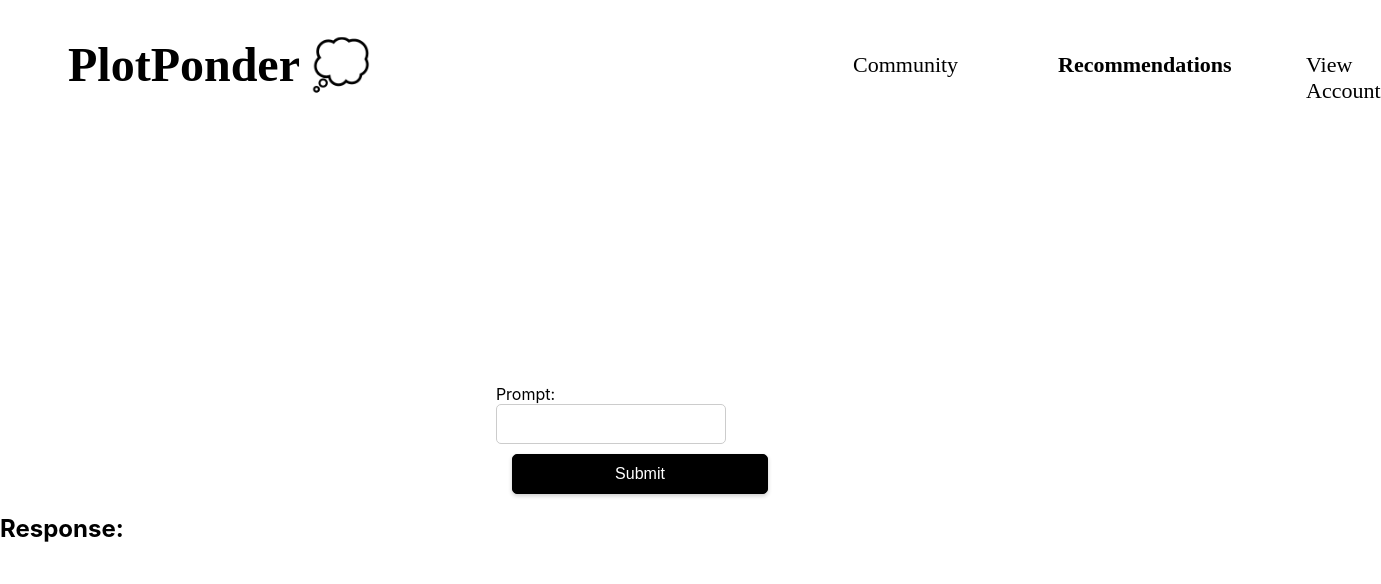
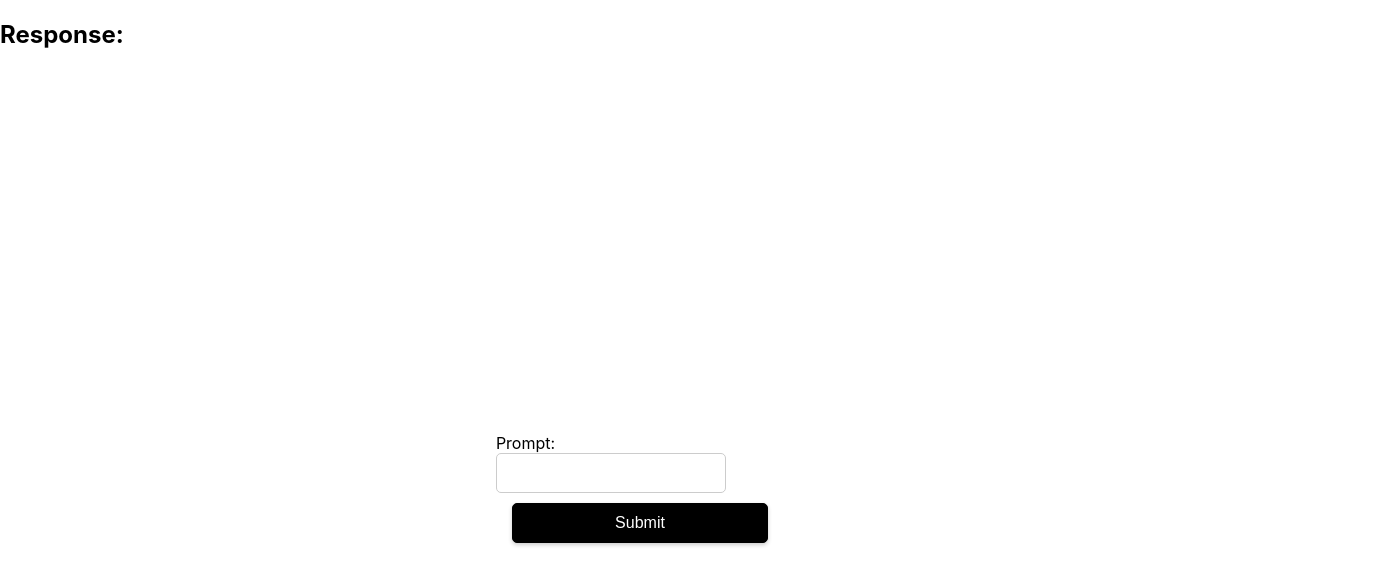
Before and after one commit to sahiti-akella/SENG401FinalProject, a React (Create React App) app in the folder plotponder/: page /Recommendations/BookBot in a window 1280 px wide. Shown: the top 584 px of the page, 1381 px wide, since content can reach past the window. Built offline with nearby package versions, Linux system fonts and the light colour scheme.

Commit message:
Fixed Navbar rendering

```diff
--- a/plotponder/package.json
+++ b/plotponder/package.json
@@ -7,14 +7,11 @@
     "@testing-library/react": "^13.4.0",
     "@testing-library/user-event": "^13.5.0",
     "axios": "^1.6.7",
-<<<<<<< Updated upstream
-=======
     "body-parser": "^1.20.2",
     "cores": "^0.8.5",
     "cors": "^2.8.5",
     "dotenv": "^16.4.5",
     "express": "^4.18.2",
->>>>>>> Stashed changes
     "firebase": "^10.8.0",
     "openai": "^4.28.0",
     "react": "^18.2.0",
--- a/plotponder/src/App.js
+++ b/plotponder/src/App.js
@@ -12,16 +12,9 @@ import AddBook from './components/pages/AddBook';
 import ViewCommunities from './components/pages/ViewCommunities';
 
 function App() {
-  // Get the current route
-  const currentRoute = window.location.pathname;
-
-  // Function to determine whether to show Navbar
-  const shouldShowNavbar = () => {
-    return currentRoute !== '/' && currentRoute !== '/SignIn' && currentRoute !== '/SignUp';
-  };
-
   return (
     <Router>
+      <div> {/* Wrap everything in a div */}
         <Routes>
           {/* Home Page */}
           <Route path="/" element={<WelcomePage />} />
@@ -39,9 +32,7 @@ function App() {
           {/* Catch-all route for unmatched paths */}
           <Route path="*" element={<Navigate to="/" />} />
         </Routes>
-
-      {/* Navbar outside of Routes */}
-      {shouldShowNavbar() && <Navbar />}
+      </div>
     </Router>
   );
 }
--- a/plotponder/src/components/Navbar.css
+++ b/plotponder/src/components/Navbar.css
@@ -1,55 +1,40 @@
-/* Navbar.css */
-.view-account.active,
-.recommendations-title.active,
-.community.active {
+.title-wrapper {
+    background-color: white;
+    color: black;
+    font-family: Century Gothic, CenturyGothic, AppleGothic, sans-serif;
+    font-size: 3vw; /* 3% of the viewport width */
+    font-weight: 500;
+    letter-spacing: 0;
+    line-height: normal;
+}
+
+.header {
+    display: flex; /* Use flexbox */
+    justify-content: space-between; /* Distribute space evenly between items */
+    align-items: center; /* Center vertically */
+    background-color: white; /* Set background color */
+    border-bottom: 1px solid #000000; /* Set border at the bottom */
+    box-shadow: 0 2px 4px rgba(0, 0, 0, 0.3); /* Add shadow to the border */
+    padding: 4vh; /* Adjust padding as needed */
+}
+
+.search-wrapper {
+    display: flex; /* Use flexbox */
+    justify-content: flex-end; /* Align items to the right */
+    align-items: center; /* Center vertically */
+    gap: 30px; /* Adjust spacing between items */
+    flex-grow: 1; /* Allow the wrapper to grow and occupy remaining space */
+}
+
+.nav-link.active {
     font-weight: 700; /* Bold */
 }
 
-.view-account {
-    left: 1306px;
-    top: 52px;
-    position: absolute;
+.nav-link {
     color: black;
-    font-size: 22px;
-    font-family: 'Inika';
-    font-weight: 400;
+    font-size: 1.5vw; /* Adjust font-size */
+    font-family: Century Gothic, CenturyGothic, AppleGothic, sans-serif; /* Same font-family as title */
+    font-weight: 500; /* Adjust font-weight */
     word-wrap: break-word;
     text-decoration: none;
 }
-
-.recommendations-title {
-    left: 1058px;
-    top: 52px;
-    position: absolute;
-    color: black;
-    font-size: 22px;
-    font-family: 'Inika';
-    font-weight: 400;
-    word-wrap: break-word;
-    text-decoration: none;
-
-}
-
-.community {
-    left: 853px;
-    top: 52px;
-    position: absolute;
-    color: black;
-    font-size: 22px;
-    font-family: 'Inika';
-    font-weight: 400;
-    word-wrap: break-word;
-    text-decoration: none;
-}
-
-.plotponder-title {
-    left: 68px;
-    top: 37px;
-    position: absolute;
-    color: black;
-    font-size: 48px;
-    font-family: 'Inika';
-    font-weight: 700;
-    word-wrap: break-word;
-    text-decoration: none;
-}
--- a/plotponder/src/components/Navbar.js
+++ b/plotponder/src/components/Navbar.js
@@ -2,14 +2,17 @@ import React from "react";
 import "./Navbar.css";
 import { NavLink } from 'react-router-dom';
 
-export const Navbar = () => {
-
+const Navbar = () => {
     return (
         <div className="Navbar">
-            <NavLink to="/Account" className="view-account" activeclassname="active">View Account</NavLink>
-            <NavLink to="/Recommendations" className="recommendations-title" activeclassname="active">Recommendations</NavLink>
-            <NavLink to="/Community" className="community" activeclassname="active">Community</NavLink>
-            <div className="plotponder-title">PlotPonder 💭</div>
+            <div className="header">
+                <div className="title-wrapper">PlotPonder</div>
+                    <div className="search-wrapper">
+                        <NavLink to="/Recommendations" className="nav-link" activeClassName="active">Recommendations</NavLink>
+                        <NavLink to="/Community" className="nav-link" activeClassName="active">Community</NavLink>
+                        <NavLink to="/Account" className="nav-link" activeClassName="active">View Account</NavLink>
+                    </div>
+            </div>
         </div>
     );
 };
--- a/plotponder/src/components/WelcomePage.css
+++ b/plotponder/src/components/WelcomePage.css
@@ -2,7 +2,7 @@
   background-color: #cbc3e3;
   height: 100vh; /* 80% of the viewport height */
   position: relative;
-  width: 100vw; /* 70% of the viewport width */
+  width: 100%; /* 70% of the viewport width */
   max-width: 1512px; /* Set a maximum width */
 }
 
--- a/plotponder/src/components/pages/Account.js
+++ b/plotponder/src/components/pages/Account.js
@@ -3,6 +3,7 @@ import "../useraccount.css";
 import { Link, useNavigate } from "react-router-dom";
 import { signOut, getAuth } from "firebase/auth";
 import { userDatabase } from "./FirebaseConfig";
+import Navbar from "../Navbar";
 
 function Account(props) {
   const navigate = useNavigate();
@@ -29,7 +30,9 @@ function Account(props) {
   };
 
   return (
-    <div className="MacbookPro14UserAccount">
+    <div>
+      <Navbar />
+      <div className="MacbookPro14UserAccount">
       <div className="HiUsername">Hi {displayName}! 👋</div>
 
       <div className="YourRatings">Your Favourites</div>
@@ -77,8 +80,9 @@ function Account(props) {
         Fantasy
       </Link>
 
-      <button onClick={handleSignOut}>Sign Out</button>
     </div>
+    </div>
+
   );
 }
 
--- a/plotponder/src/components/pages/BookBot.js
+++ b/plotponder/src/components/pages/BookBot.js
@@ -18,6 +18,11 @@ function BookBot() {
 
     return (
         <div>
+
+            <div>
+                <h2>Response:</h2>
+                <p>{response}</p>
+            </div>
             <form onSubmit={handleSubmit}>
                 <label>
                     Prompt:
@@ -30,10 +35,7 @@ function BookBot() {
                 <button type="submit">Submit</button>
             </form>
 
-            <div>
-                <h2>Response:</h2>
-                <p>{response}</p>
-            </div>
+
         </div>
     );
 };
--- a/plotponder/src/components/pages/Community.js
+++ b/plotponder/src/components/pages/Community.js
@@ -1,6 +1,7 @@
 import React, { useState, useEffect } from "react";
 import "../Community.css";
 import { Link } from 'react-router-dom';
+import Navbar from "../Navbar";
 
 const Reply = ({ reply, onDeleteReply }) => {
     //this controls the comments button on each post
@@ -204,7 +205,9 @@ export default function Community(props) {
     };
 
   return (
-    <div className="div">
+    <div>
+      <Navbar />
+      <div className="div">
       <div className="div-2"></div>
       <div className="title">
         <div className="current-club-title">Club 1</div>
@@ -271,5 +274,8 @@ export default function Community(props) {
         </div>
       </div>
     </div>
+
+    </div>
+
   );
 }
--- a/plotponder/src/components/pages/Recommendations.js
+++ b/plotponder/src/components/pages/Recommendations.js
@@ -1,6 +1,7 @@
 import React, { useState, useEffect } from "react";
 import "../Recommendations.css";
 import { Link } from 'react-router-dom';
+import Navbar from "../Navbar";
 
 function Recommendations(props) {
 
@@ -25,10 +26,10 @@ function Recommendations(props) {
   };
 
   return (
-    <div className="recommendations-container">
-
+    <div>
+      <Navbar />
+      <div className="recommendations-container">
       <div className="user-rec-title">User's Recommendations</div>
-
       <div className="books">
       {randomBooks.map((book, index) => (
         <div key={index} className="Recommendation">
@@ -42,6 +43,9 @@ function Recommendations(props) {
 
       <Link to="/Recommendations/BookBot" className="ask-bookbot">Ask Our BookBot!</Link>
     </div>
+
+    </div>
+
   );
 }
 
```
Also changed, not shown: plotponder/src/components/BookBot.css (added), 1 other file (tests, documents, lock files or other folders). Lines whose indentation alone changed are shown as unchanged.
